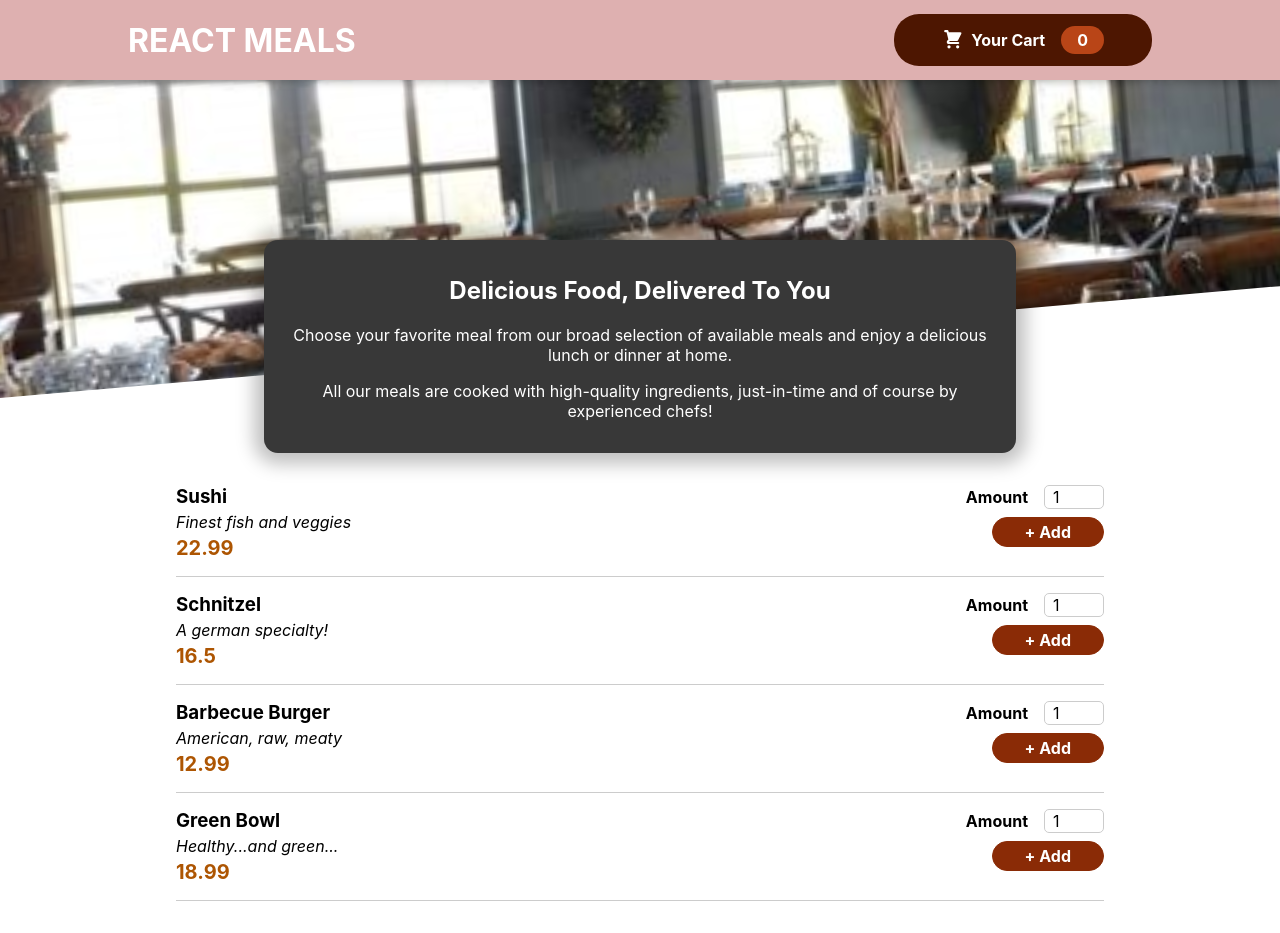
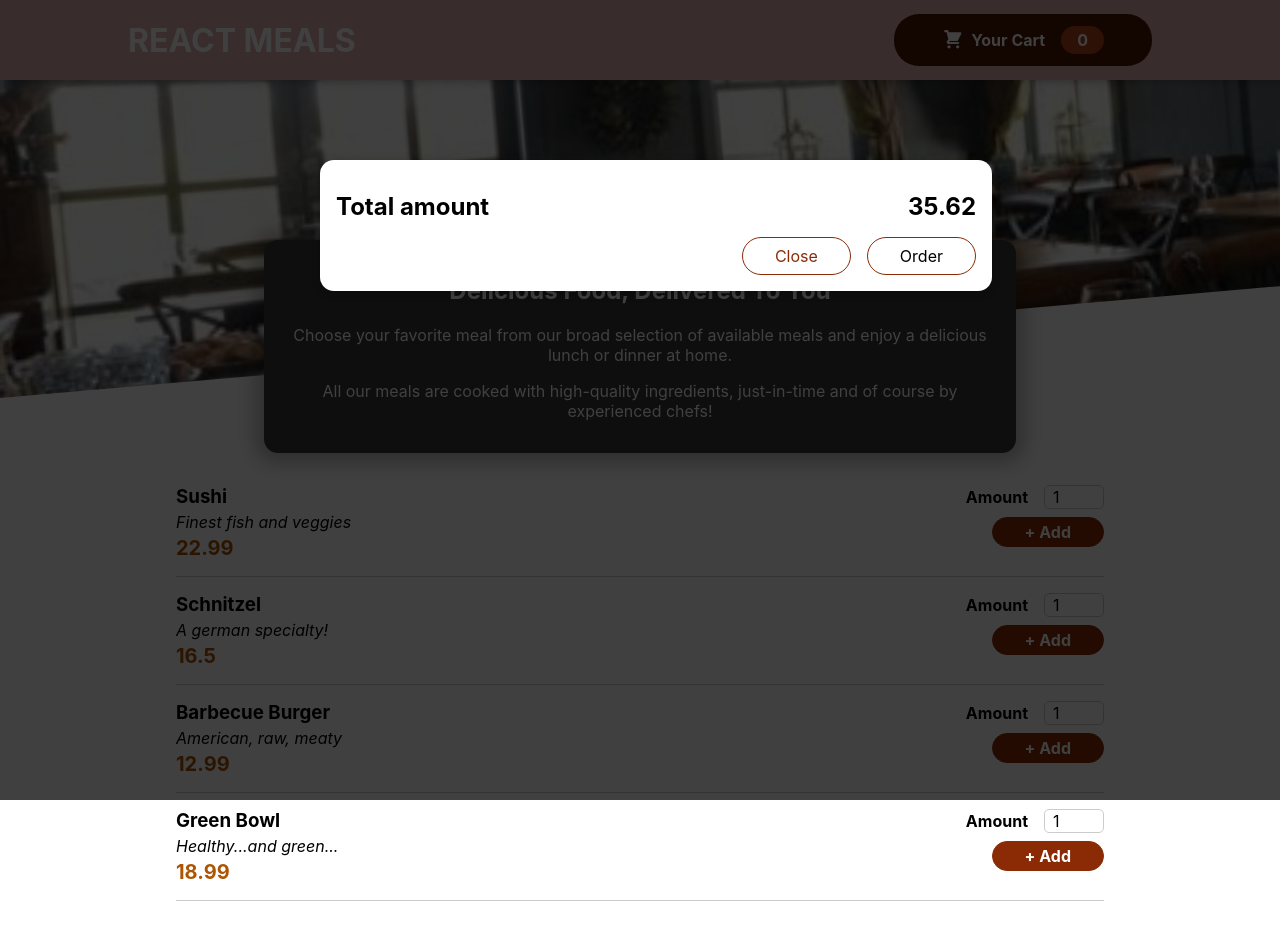
Before and after one commit to surajrai-code/resto, a React (Create React App) app: page / in a window 1280 px wide. Built offline with nearby package versions, Linux system fonts and the light colour scheme.

Commit message:
5th task

```diff
--- a/public/index.html
+++ b/public/index.html
@@ -29,6 +29,8 @@
   <body>
     <noscript>You need to enable JavaScript to run this app.</noscript>
     <div id="root"></div>
+    <div id="overlays">
+    </div>
     <!--
       This HTML file is a template.
       If you open it directly in the browser, you will see an empty page.
--- a/src/App.js
+++ b/src/App.js
@@ -2,12 +2,14 @@ import React from 'react'
 import Header from './components/LayOut/Header'
 import MealsSummary from './components/Meal/MealsSummary.js'
 import MealList from './components/Meal/MealList'
+import Cart from './components/Cart/Cart'
 const App = () => {
   return (
     <div>
       <Header/>
       <MealsSummary/>
       <MealList/>
+      <Cart/>
     </div>
   )
 }
--- /dev/null
+++ b/src/components/Cart/Cart.js
@@ -0,0 +1,30 @@
+import React from 'react'
+import classes from './Cart.module.css'
+import Modal from '../UI/Modal'
+const Cart = (props) => {
+    const cartitem= <ul className={classes['cart-items']}>{[{id:'c1', name:'sushi', amount:2, price: 12.99}].map(item=>{
+        <li>
+          {item.name}
+        </li>
+    })}</ul>
+  return (
+    <Modal >
+
+      {cartitem}
+
+    <div className={classes.total}>
+        <span>
+          Total amount
+        </span>
+        <span>35.62</span>
+    </div>
+    <div className={classes.actions}>
+    <button className={classes['button--alt']}>Close</button>
+      <button className={classes.button}>Order</button>
+    </div>
+
+    </Modal>
+  )
+}
+
+export default Cart
--- /dev/null
+++ b/src/components/Cart/Cart.module.css
@@ -0,0 +1,46 @@
+.cart-items {
+    list-style: none;
+    margin: 0;
+    padding: 0;
+    max-height: 20rem;
+    overflow: scroll;
+  }
+
+  .total {
+    display: flex;
+    justify-content: space-between;
+    align-items: center;
+    font-weight: bold;
+    font-size: 1.5rem;
+    margin: 1rem 0;
+  }
+
+  .actions {
+    text-align: right;
+  }
+
+  .actions button {
+    font: inherit;
+    cursor: pointer;
+    background-color: transparent;
+    border: 1px solid #8a2b06;
+    padding: 0.5rem 2rem;
+    border-radius: 25px;
+    margin-left: 1rem;
+  }
+
+  .actions button:hover,
+  .actions button:active {
+    background-color: #5a1a01;
+    border-color: #5a1a01;
+    color: white;
+  }
+
+  .actions .button--alt {
+    color: #8a2b06;
+  }
+
+  .actions.button {
+    background-color: #8a2b06;
+    color: white;
+  }
--- /dev/null
+++ b/src/components/UI/Modal.js
@@ -0,0 +1,28 @@
+import React, { Fragment } from "react";
+import ReactDOM from "react-dom";
+import classes from "./Modal.module.css";
+
+const Backdrop = (props) => {
+  return <div className={classes.backdrop} onClick={props.onClose}></div>;
+};
+const ModalOverlay = (props) => {
+  return (
+    <div className={classes.modal}>
+      <div className={classes.contant}>{props.children}</div>
+    </div>
+  );
+};
+const portalElement = document.getElementById("overlays");
+const Modal = (props) => {
+  return (
+    <Fragment>
+      {ReactDOM.createPortal(<Backdrop onClose={props.onClose}/>, portalElement)}
+      {ReactDOM.createPortal(
+        <ModalOverlay>{props.children}</ModalOverlay>,
+        portalElement
+      )}
+    </Fragment>
+  );
+};
+
+export default Modal;
--- /dev/null
+++ b/src/components/UI/Modal.module.css
@@ -0,0 +1,40 @@
+.backdrop {
+    position: fixed;
+    top: 0;
+    left: 0;
+    width: 100%;
+    height: 100vh;
+    z-index: 20;
+    background-color: rgba(0, 0, 0, 0.75);
+  }
+
+  .modal {
+    position: fixed;
+    top: 20vh;
+    left: 5%;
+    width: 90%;
+    background-color: white;
+    padding: 1rem;
+    border-radius: 14px;
+    box-shadow: 0 2px 8px rgba(0, 0, 0, 0.25);
+    z-index: 30;
+    animation: slide-down 300ms ease-out forwards;
+  }
+
+  @media (min-width: 768px) {
+    .modal {
+      width: 40rem;
+      left: calc(50% - 20rem);
+    }
+  }
+
+  @keyframes slide-down {
+    from {
+      opacity: 0;
+      transform: translateY(-3rem);
+    }
+    to {
+      opacity: 1;
+      transform: translateY(0);
+    }
+  }
```
